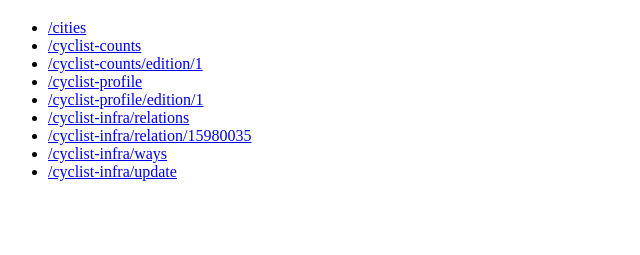
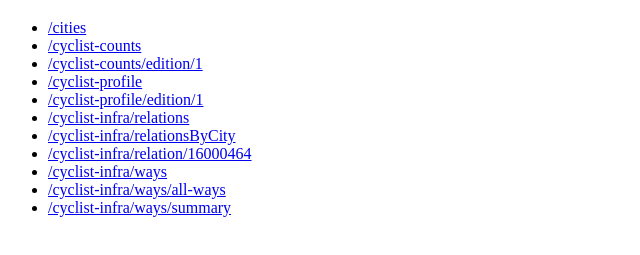
Before and after one commit to Ameciclo/garfo, a website: page routes-list.html in a window 1280 px wide. Shown: the part 61-316 px from the top of the page, without its empty margins (0-640 px from the left). Drawn offline with Linux system fonts and the light colour scheme.

Commit message:
corrections on minor errors

```diff
--- a/OSMController.js
+++ b/OSMController.js
@@ -398,6 +398,7 @@ class OSMController {
 }
 
 module.exports = {
+  getWaysFromRelationId: OSMController.getWaysFromRelationId,
   getCycleWaysOSMJsonFromArea: OSMController.getCycleWaysOSMJsonFromArea,
   getRelationJsonFromIds: OSMController.getRelationJsonFromIds,
   getOSMJsonWaysFromWaysIds: OSMController.getOSMJsonWaysFromWaysIds
--- a/constants.js
+++ b/constants.js
@@ -1,9 +1,9 @@
 const OVERPASS_SERVERS = [
     'https://overpass.kumi.systems/api/interpreter',
     'https://z.overpass-api.de/api/interpreter',
-   // 'https://overpass.openstreetmap.fr/api/interpreter',
+    'https://overpass.openstreetmap.fr/api/interpreter',
     'https://overpass.osm.ch/api/interpreter',
-  //  'https://overpass.nchc.org.tw/api/interpreter'
+    'https://overpass.nchc.org.tw/api/interpreter'
 ];
 const DEFAULT_BORDER_WIDTH = 3;
 
--- a/cyclist-infra-relation.js
+++ b/cyclist-infra-relation.js
@@ -12,7 +12,7 @@ router.get("/:relationId", async (req, res) => {
     console.log(`GET /cyclist-infra/relation/${relationId}: Data fetched successfully`);
     res.json(relationData);
   } catch (error) {
-    console.error(`GET /cyclist-infra/relation/${relationId}:`, error);
+    console.error(`GET /cyclist-infra/relation/`, error);
     res.status(500).json({ error: "Internal server error" });
   }
 });
--- a/routes-list.html
+++ b/routes-list.html
@@ -12,9 +12,11 @@
     <li><a href="/cyclist-profile" target="_blank">/cyclist-profile</a></li>
     <li><a href="/cyclist-profile/edition/1" target="_blank">/cyclist-profile/edition/1</a></li>
     <li><a href="/cyclist-infra/relations" target="_blank">/cyclist-infra/relations</a></li>
-    <li><a href="/cyclist-infra/relation/15980035" target="_blank">/cyclist-infra/relation/15980035</a></li>
+    <li><a href="/cyclist-infra/relationsByCity" target="_blank">/cyclist-infra/relationsByCity</a></li>
+    <li><a href="/cyclist-infra/relation/16000464" target="_blank">/cyclist-infra/relation/16000464</a></li>
     <li><a href="/cyclist-infra/ways" target="_blank">/cyclist-infra/ways</a></li>
-    <li><a href="/cyclist-infra/update" target="_blank">/cyclist-infra/update</a></li>
+    <li><a href="/cyclist-infra/ways/all-ways" target="_blank">/cyclist-infra/ways/all-ways</a></li>
+    <li><a href="/cyclist-infra/ways/summary" target="_blank">/cyclist-infra/ways/summary</a></li>
     <!-- Adicione outras rotas aqui, se necessário -->
   </ul>
 </body>
```
Also changed, not shown: 1 other file.
